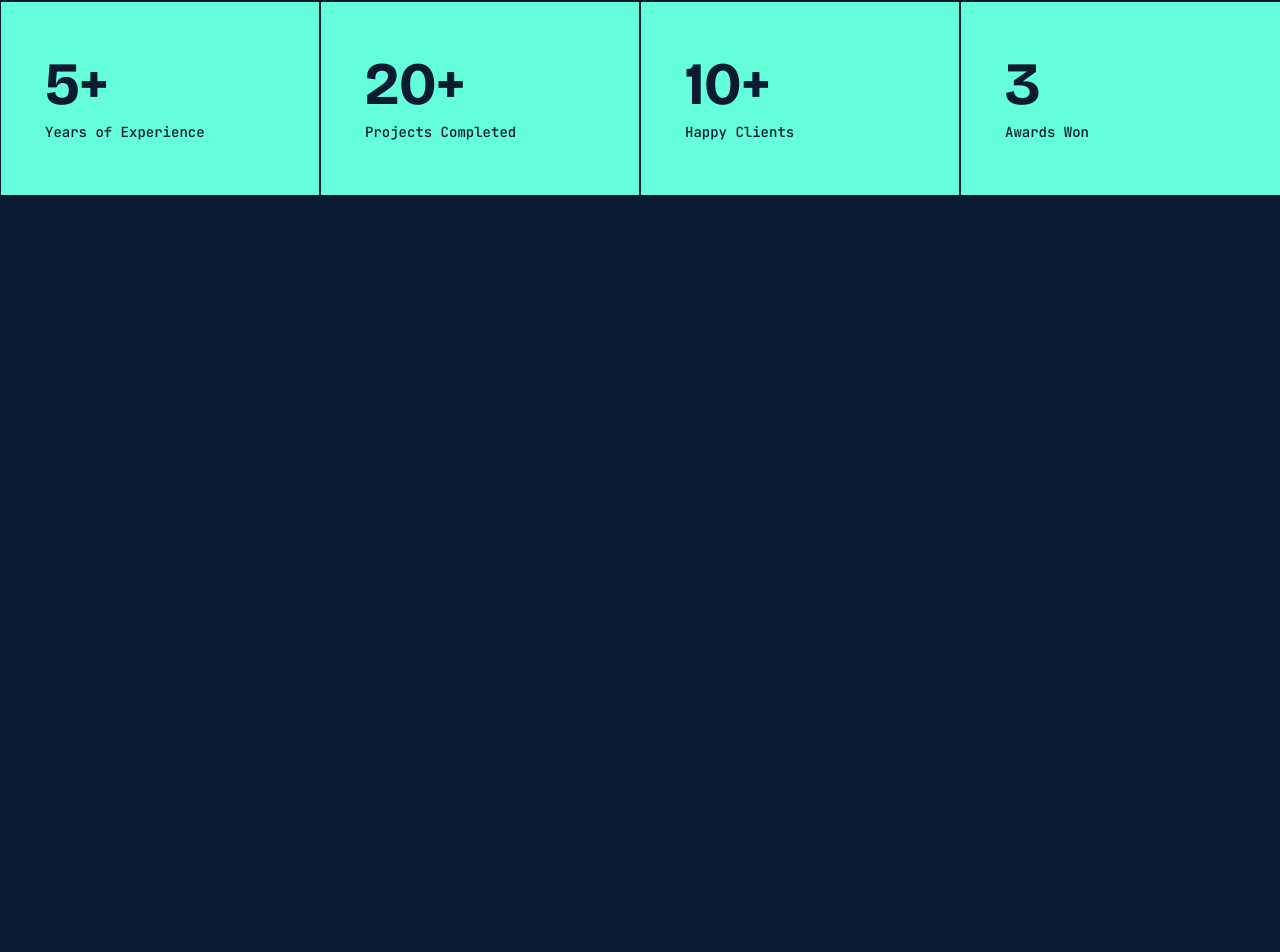
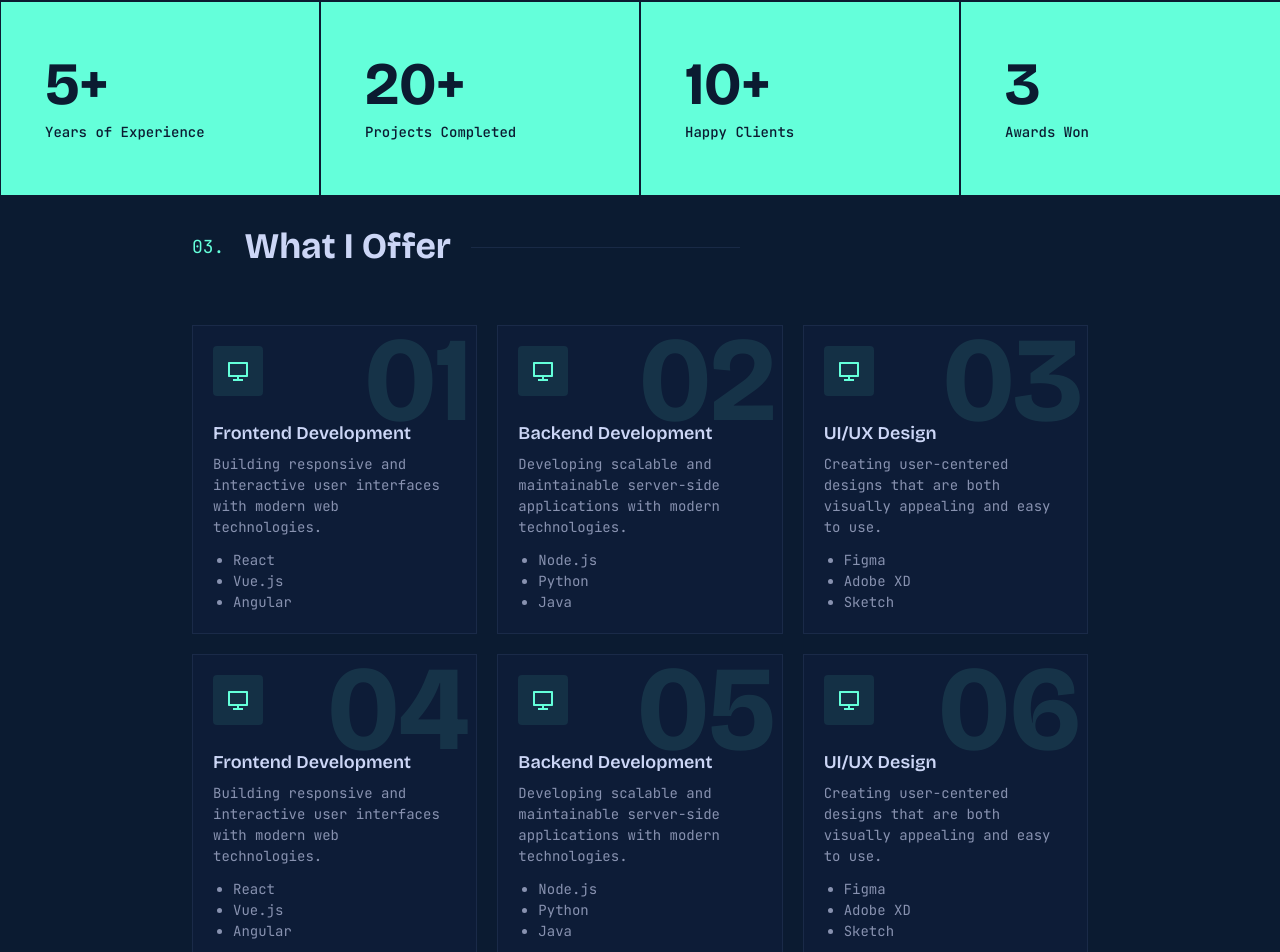
Before and after one commit to deepanshufullstack-ai/portfolio, a Next.js app: page / in a window 1280 px wide. Shown: the part 799-1751 px from the top of the page. Before the commit the page ends 995 px from the top, so only its background shows below. Built offline with nearby package versions, Linux system fonts and the light colour scheme.

Commit message:
add changes

```diff
--- a/src/app/page.tsx
+++ b/src/app/page.tsx
@@ -16,8 +16,8 @@ export default function Home() {
       <main>
         <Hero />
         <Counter />
-        {/* <Offer />
-        <Tech />
+        <Offer />
+        {/* <Tech />
         <About />
         <Experience />
         <Work/>
--- a/src/components/Offer.tsx
+++ b/src/components/Offer.tsx
@@ -1,4 +1,13 @@
-import { OfferItem } from "./styled";
+import {
+  OfferContent,
+  OfferGrid,
+  OfferHeading,
+  OfferHeadingContainer,
+  OfferIntro,
+  OfferItem,
+  OfferLine,
+  OfferSection,
+} from "./styled";
 import { RiComputerLine } from "react-icons/ri";
 
 const offers = [
@@ -42,75 +51,22 @@ const offers = [
 
 export default function Offer() {
   return (
-    <section
-      style={{
-        minHeight: "100vh",
-        minWidth: "100vw",
-        display: "flex",
-        alignItems: "center",
-        justifyContent: "center",
-      }}
-    >
-      <div
-        style={{
-          display: "flex",
-          flexDirection: "column",
-          gap: "60px",
-          width: "70%",
-        }}
-      >
-        <div
-          style={{
-            width: "100%",
-            display: "flex",
-            alignItems: "center",
-            gap: "20px",
-          }}
-        >
-          <span
-            style={{
-              color: "#64ffda",
-              textTransform: "uppercase",
-              fontSize: "18px",
-              fontWeight: "400",
-            }}
-          >
-            03.
-          </span>
-          <h1
-            style={{
-              color: "#ccd6f6",
-              fontSize: "36px",
-              fontWeight: "700",
-              fontFamily: "var(--font-bricolage-grotesque)",
-              lineHeight: 1,
-            }}
-          >
-            What I Offer
-          </h1>
-          <div
-            style={{
-              width: "30%",
-              height: "1px",
-              backgroundColor: "#23355499",
-            }}
-          />
-        </div>
-        <div
-          style={{
-            display: "grid",
-            gridTemplateColumns: "repeat(3, 1fr)",
-            gap: "20px",
-          }}
-        >
+    <OfferSection>
+      <OfferContent>
+        <OfferHeadingContainer>
+          <OfferIntro>03.</OfferIntro>
+          <OfferHeading>What I Offer</OfferHeading>
+          <OfferLine />
+        </OfferHeadingContainer>
+        <OfferGrid>
           {offers.map((offer, i) => (
             <OfferItem key={i}>
               <span>0{i + 1}</span>
-              <div className="icon-container">
+              <div>
                 <RiComputerLine color="#64ffda" size={24} />
               </div>
-              <h1 className="offerTitle">{offer.title}</h1>
-              <p className="description">{offer.description}</p>
+              <h1>{offer.title}</h1>
+              <p>{offer.description}</p>
               <ul>
                 {offer.skills.map((skill, j) => (
                   <li key={j}>{skill}</li>
@@ -118,8 +74,8 @@ export default function Offer() {
               </ul>
             </OfferItem>
           ))}
-        </div>
-      </div>
-    </section>
+        </OfferGrid>
+      </OfferContent>
+    </OfferSection>
   );
 }
--- a/src/components/styled.ts
+++ b/src/components/styled.ts
@@ -542,6 +542,79 @@ export const AutoCounter = styled.div`
 `;
 
 //offer
+export const OfferSection = styled.section`
+  min-height: 100vh;
+  min-width: 100vw;
+  display: flex;
+  align-items: center;
+  justify-content: center;
+
+  @media (max-width: 768px) {
+    padding: 80px 20px;
+  }
+`;
+
+export const OfferContent = styled.div`
+  display: flex;
+  flex-direction: column;
+  gap: 60px;
+  width: 70%;
+
+  @media (max-width: 768px) {
+    width: 100%;
+    gap: 40px;
+  }
+`;
+
+export const OfferHeadingContainer = styled.div`
+  display: flex;
+  align-items: center;
+  gap: 20px;
+`;
+
+export const OfferIntro = styled.span`
+  color: #64ffda;
+  text-transform: uppercase;
+  font-size: 18px;
+  font-weight: 400;
+
+  @media (max-width: 768px) {
+    font-size: 16px;
+  }
+`;
+
+export const OfferHeading = styled.h1`
+  color: #ccd6f6;
+  font-size: 36px;
+  font-weight: 700;
+  font-family: var(--font-bricolage-grotesque);
+  line-height: 1;
+
+  @media (max-width: 768px) {
+    font-size: 28px;
+  }
+`;
+
+export const OfferLine = styled.div`
+  width: 30%;
+  height: 1px;
+  background-color: #23355499;
+
+  @media (max-width: 768px) {
+    display: none;
+  }
+`;
+
+export const OfferGrid = styled.div`
+  display: grid;
+  grid-template-columns: repeat(3, 1fr);
+  gap: 20px;
+
+  @media (max-width: 768px) {
+    grid-template-columns: repeat(1, 1fr);
+  }
+`;
+
 export const OfferItem = styled.div`
   display: flex;
   flex-direction: column;
@@ -575,7 +648,7 @@ export const OfferItem = styled.div`
   span {
     color: #64ffda;
     text-transform: uppercase;
-    font-family: var(--font - bricolage - grotesque);
+    font-family: var(--font-bricolage-grotesque);
     font-size: 120px;
     font-weight: 700;
     line-height: 0.8;
@@ -585,7 +658,7 @@ export const OfferItem = styled.div`
     opacity: 0.1;
   }
 
-  .icon-container {
+  div {
     width: 50px;
     height: 50px;
     display: flex;
@@ -597,22 +670,22 @@ export const OfferItem = styled.div`
     margin-bottom: 16px;
   }
 
-  .offerTitle {
+  h1 {
     color: #ccd6f6;
     font-size: 18px;
-    font-family: var(--font - bricolage - grotesque);
+    font-family: var(--font-bricolage-grotesque);
     font-weight: 600;
     line-height: 1;
     transition: color 0.3s ease;
   }
 
-  .description {
+  p {
     color: #8892b0;
     font-size: 14px;
     line-height: 1.5;
   }
 
-  .ul {
+  ul {
     list-style-type: disc;
     padding-left: 20px;
   }
@@ -624,7 +697,7 @@ export const OfferItem = styled.div`
   }
 
   &:hover {
-    .icon-container {
+    div {
       background-color: #64ffdb22;
     }
   }
```
